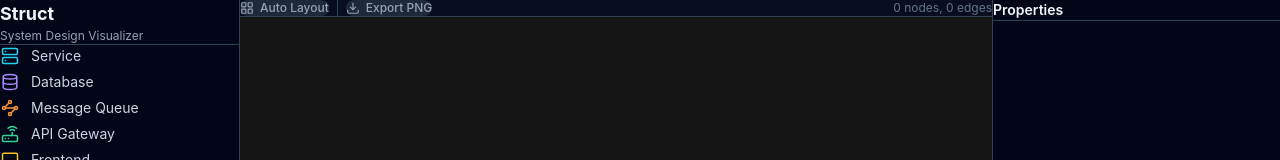
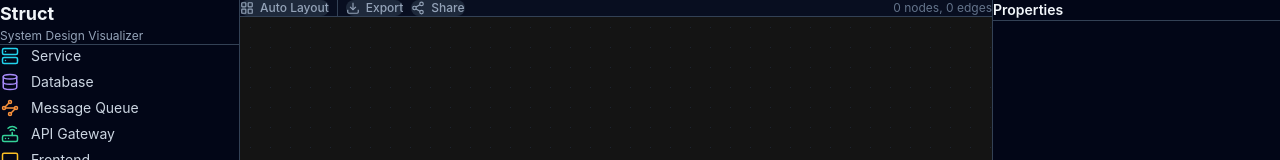
Before and after one commit to w2vasia/struct, a React (Vite) app: page / in a window 1280 px wide. Shown: the top 160 px of the page. Built offline with nearby package versions, Linux system fonts and the light colour scheme.

Commit message:
phase-3: add SVG export, share by link, URL hash loading

```diff
--- a/src/App.tsx
+++ b/src/App.tsx
@@ -81,6 +81,23 @@ function App() {
     }
   }, []);
 
+  // Load graph from URL hash (share by link)
+  useEffect(() => {
+    try {
+      const hash = window.location.hash;
+      if (hash && hash.startsWith("#graph=")) {
+        const encoded = hash.slice(7);
+        const decoded = atob(encoded);
+        const data = JSON.parse(decoded);
+        if (data.nodes && data.edges) {
+          useGraphStore.setState({ nodes: data.nodes, edges: data.edges });
+        }
+      }
+    } catch {
+      // ignore invalid hash
+    }
+  }, []);
+
   useEffect(() => {
     window.addEventListener("keydown", handleKeyDown);
     return () => window.removeEventListener("keydown", handleKeyDown);
--- a/src/components/Export/exportToPng.ts
+++ b/src/components/Export/exportToPng.ts
@@ -1,24 +1,46 @@
-import { toPng } from 'html-to-image';
+import { toPng, toSvg } from "html-to-image";
 
 export async function exportToPng(element: HTMLElement): Promise<void> {
   try {
     const dataUrl = await toPng(element, {
-      backgroundColor: '#020617',
+      backgroundColor: "#020617",
       pixelRatio: 2,
       filter: (node) => {
         if (node instanceof HTMLElement) {
-          if (node.classList.contains('react-flow__minimap')) return false;
-          if (node.classList.contains('react-flow__controls')) return false;
+          if (node.classList.contains("react-flow__minimap")) return false;
+          if (node.classList.contains("react-flow__controls")) return false;
         }
         return true;
       },
     });
 
-    const link = document.createElement('a');
-    link.download = 'struct-diagram.png';
+    const link = document.createElement("a");
+    link.download = "struct-diagram.png";
     link.href = dataUrl;
     link.click();
   } catch (err) {
-    console.error('Export failed:', err);
+    console.error("Export PNG failed:", err);
   }
 }
+
+export async function exportToSvg(element: HTMLElement): Promise<void> {
+  try {
+    const dataUrl = await toSvg(element, {
+      backgroundColor: "#020617",
+      filter: (node) => {
+        if (node instanceof HTMLElement) {
+          if (node.classList.contains("react-flow__minimap")) return false;
+          if (node.classList.contains("react-flow__controls")) return false;
+        }
+        return true;
+      },
+    });
+
+    const link = document.createElement("a");
+    link.download = "struct-diagram.svg";
+    link.href = dataUrl;
+    link.click();
+  } catch (err) {
+    console.error("Export SVG failed:", err);
+  }
+}
--- a/src/components/Toolbar/Toolbar.tsx
+++ b/src/components/Toolbar/Toolbar.tsx
@@ -1,20 +1,49 @@
-import { useGraphStore } from '../../store/useGraphStore';
-import { autoLayout } from '../../lib/autoLayout';
-import { exportToPng } from '../Export/exportToPng';
+import { useCallback, useState } from "react";
+import { useGraphStore } from "../../store/useGraphStore";
+import { autoLayout } from "../../lib/autoLayout";
+import { exportToPng, exportToSvg } from "../Export/exportToPng";
 
-export default function Toolbar({ reactFlowEl }: { reactFlowEl: HTMLDivElement | null }) {
+export default function Toolbar({
+  reactFlowEl,
+}: {
+  reactFlowEl: HTMLDivElement | null;
+}) {
   const { nodes, edges, setNodes } = useGraphStore();
+  const [showExportMenu, setShowExportMenu] = useState(false);
 
   const handleLayout = () => {
     const laidOut = autoLayout(nodes, edges);
     setNodes(laidOut as any);
   };
 
-  const handleExport = async () => {
+  const handleExportPng = async () => {
     if (reactFlowEl) {
       await exportToPng(reactFlowEl);
     }
+    setShowExportMenu(false);
   };
+
+  const handleExportSvg = async () => {
+    if (reactFlowEl) {
+      await exportToSvg(reactFlowEl);
+    }
+    setShowExportMenu(false);
+  };
+
+  const handleShare = useCallback(() => {
+    const graphData = { nodes, edges };
+    const encoded = btoa(JSON.stringify(graphData));
+    const url = `${window.location.origin}${window.location.pathname}#graph=${encoded}`;
+    navigator.clipboard
+      .writeText(url)
+      .then(() => {
+        alert("Share link copied to clipboard!");
+      })
+      .catch(() => {
+        // fallback: show the URL in the console
+        console.log("Share URL:", url);
+      });
+  }, [nodes, edges]);
 
   return (
     <div className="flex items-center gap-2 px-3 py-1.5 border-b border-[#334155] bg-[#0f172a]/50">
@@ -23,34 +52,90 @@ export default function Toolbar({ reactFlowEl }: { reactFlowEl: HTMLDivElement |
         className="flex items-center gap-1.5 px-3 py-1.5 rounded-lg text-xs font-medium
                    bg-[#1e293b] text-[#94a3b8] hover:bg-[#334155] hover:text-[#f1f5f9] transition-colors"
       >
-        <svg width="14" height="14" viewBox="0 0 24 24" fill="none" stroke="currentColor" strokeWidth="2">
-          <rect x="3" y="3" width="7" height="7" rx="1"/>
-          <rect x="14" y="3" width="7" height="7" rx="1"/>
-          <rect x="3" y="14" width="7" height="7" rx="1"/>
-          <rect x="14" y="14" width="7" height="7" rx="1"/>
+        <svg
+          width="14"
+          height="14"
+          viewBox="0 0 24 24"
+          fill="none"
+          stroke="currentColor"
+          strokeWidth="2"
+        >
+          <rect x="3" y="3" width="7" height="7" rx="1" />
+          <rect x="14" y="3" width="7" height="7" rx="1" />
+          <rect x="3" y="14" width="7" height="7" rx="1" />
+          <rect x="14" y="14" width="7" height="7" rx="1" />
         </svg>
         Auto Layout
       </button>
 
       <div className="w-px h-4 bg-[#334155]" />
 
+      <div className="relative">
+        <button
+          onClick={() => setShowExportMenu(!showExportMenu)}
+          className="flex items-center gap-1.5 px-3 py-1.5 rounded-lg text-xs font-medium
+                     bg-[#1e293b] text-[#94a3b8] hover:bg-[#334155] hover:text-[#f1f5f9] transition-colors"
+        >
+          <svg
+            width="14"
+            height="14"
+            viewBox="0 0 24 24"
+            fill="none"
+            stroke="currentColor"
+            strokeWidth="2"
+          >
+            <path d="M21 15v4a2 2 0 01-2 2H5a2 2 0 01-2-2v-4" />
+            <polyline points="7 10 12 15 17 10" />
+            <line x1="12" y1="15" x2="12" y2="3" />
+          </svg>
+          Export
+        </button>
+
+        {showExportMenu && (
+          <div className="absolute top-full left-0 mt-1 w-36 rounded-lg border border-[#334155] bg-[#0f172a] shadow-xl py-1 z-50">
+            <button
+              onClick={handleExportPng}
+              className="w-full px-3 py-2 text-left text-sm text-[#cbd5e1] hover:bg-[#1e293b] transition-colors"
+            >
+              Export PNG
+            </button>
+            <button
+              onClick={handleExportSvg}
+              className="w-full px-3 py-2 text-left text-sm text-[#cbd5e1] hover:bg-[#1e293b] transition-colors"
+            >
+              Export SVG
+            </button>
+          </div>
+        )}
+      </div>
+
       <button
-        onClick={handleExport}
+        onClick={handleShare}
         className="flex items-center gap-1.5 px-3 py-1.5 rounded-lg text-xs font-medium
                    bg-[#1e293b] text-[#94a3b8] hover:bg-[#334155] hover:text-[#f1f5f9] transition-colors"
       >
-        <svg width="14" height="14" viewBox="0 0 24 24" fill="none" stroke="currentColor" strokeWidth="2">
-          <path d="M21 15v4a2 2 0 01-2 2H5a2 2 0 01-2-2v-4"/>
-          <polyline points="7 10 12 15 17 10"/>
-          <line x1="12" y1="15" x2="12" y2="3"/>
+        <svg
+          width="14"
+          height="14"
+          viewBox="0 0 24 24"
+          fill="none"
+          stroke="currentColor"
+          strokeWidth="2"
+        >
+          <circle cx="18" cy="5" r="3" />
+          <circle cx="6" cy="12" r="3" />
+          <circle cx="18" cy="19" r="3" />
+          <line x1="8.59" y1="13.51" x2="15.42" y2="17.49" />
+          <line x1="15.41" y1="6.51" x2="8.59" y2="10.49" />
         </svg>
-        Export PNG
+        Share
       </button>
 
       <div className="flex-1" />
 
       <span className="text-xs text-[#64748b]">
-        {nodes.length} node{nodes.length !== 1 ? 's' : ''}, {edges.length} edge{edges.length !== 1 ? 's' : ''}
+        {nodes.length} node{nodes.length !== 1 ? "s" : ""}, {edges.length} edge
+        {edges.length !== 1 ? "s" : ""}
       </span>
     </div>
   );
```
